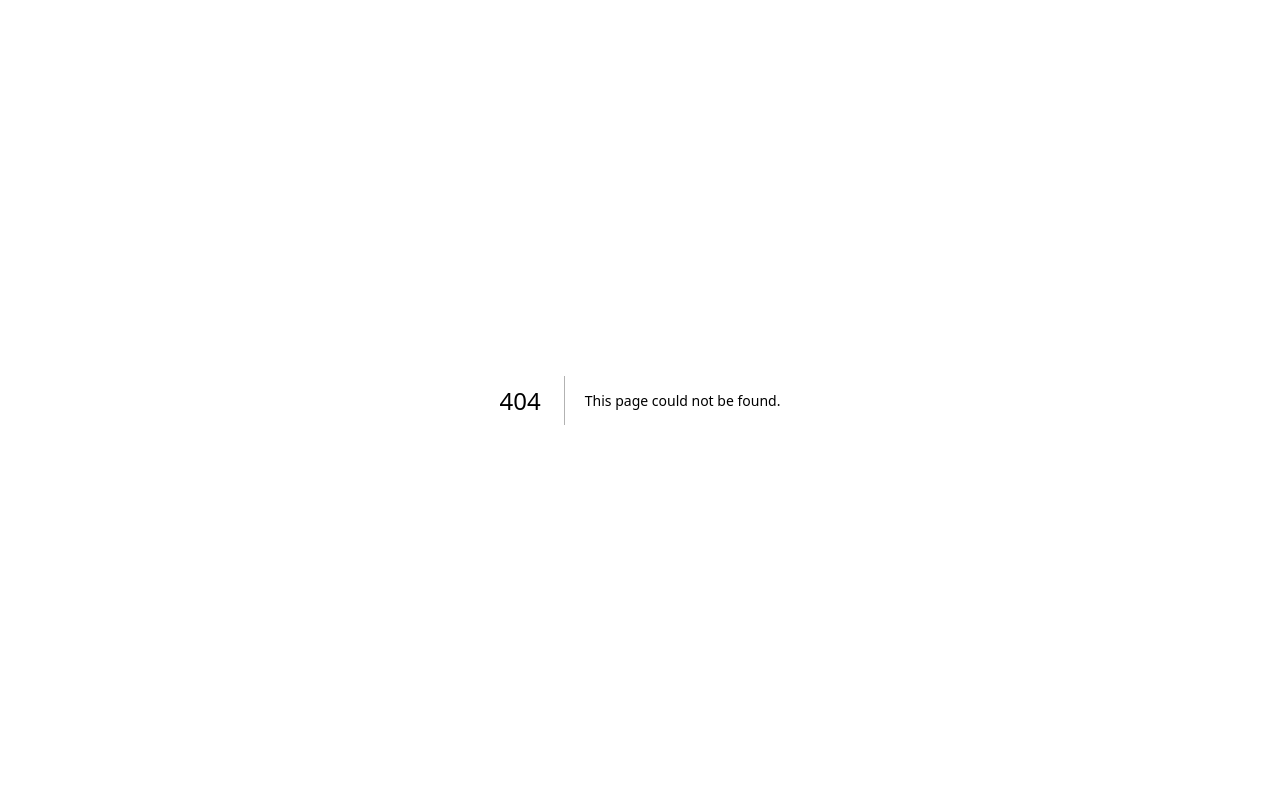
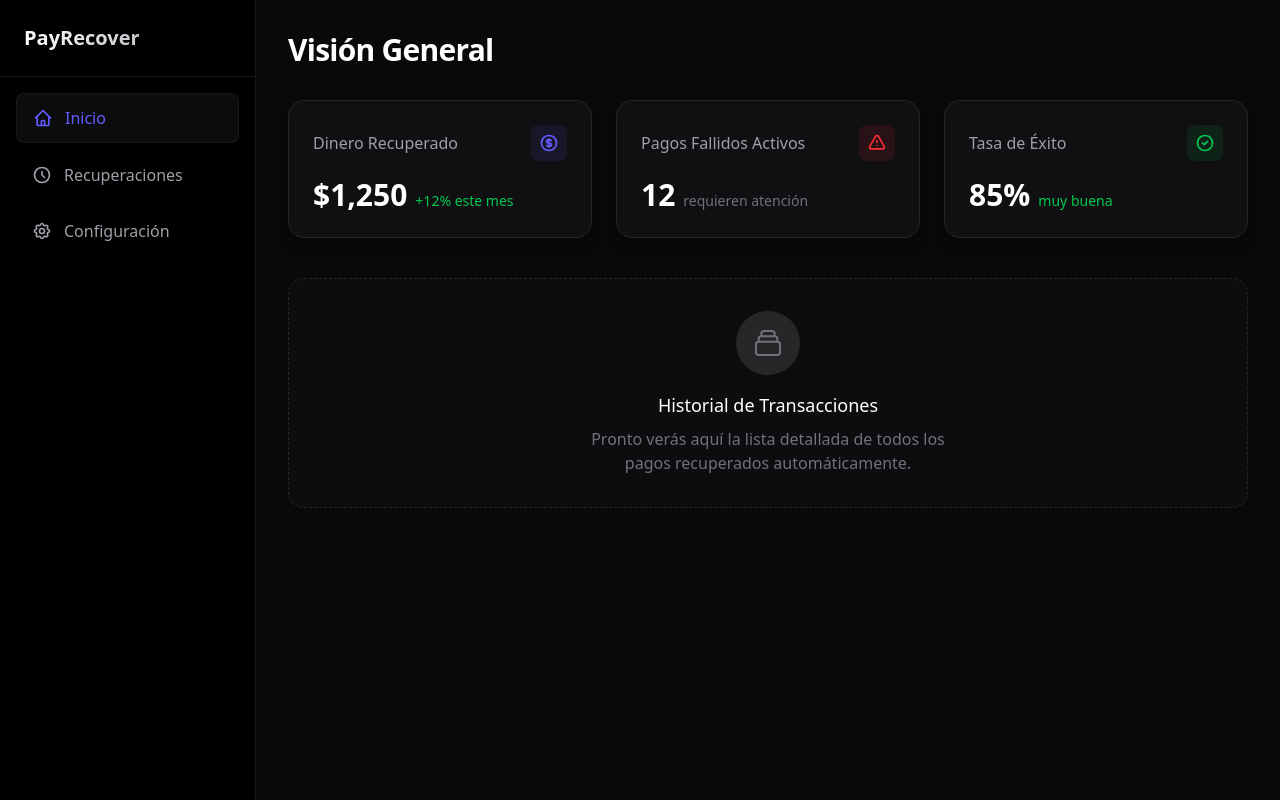
Before and after one commit to AndresS-max/payrecover-frontend, a Next.js app: page /dashboard in a window 1280 px wide. Before the commit this address had no page. Built offline with nearby package versions, Linux system fonts and the light colour scheme.

Commit message:
feat: creacion de panel de control principal (dashboard) y navegacion desde success

```diff
--- /dev/null
+++ b/src/app/dashboard/layout.tsx
@@ -0,0 +1,57 @@
+import Link from "next/link";
+import { ReactNode } from "react";
+
+export default function DashboardLayout({ children }: { children: ReactNode }) {
+  return (
+    <div className="flex h-screen bg-zinc-950 text-white font-sans selection:bg-[#635BFF] selection:text-white">
+      {/* Sidebar */}
+      <aside className="w-64 bg-black border-r border-zinc-900 flex flex-col">
+        <div className="p-6 border-b border-zinc-900">
+          <h2 className="text-xl font-bold bg-clip-text text-transparent bg-gradient-to-r from-white to-zinc-400">
+            PayRecover
+          </h2>
+        </div>
+
+        <nav className="flex-1 p-4 space-y-2">
+          <Link
+            href="/dashboard"
+            className="flex items-center space-x-3 px-4 py-3 rounded-lg bg-zinc-900/50 text-[#635BFF] font-medium transition-colors border border-zinc-800/50"
+          >
+            <svg className="w-5 h-5" fill="none" stroke="currentColor" viewBox="0 0 24 24" xmlns="http://www.w3.org/2000/svg">
+              <path strokeLinecap="round" strokeLinejoin="round" strokeWidth={2} d="M3 12l2-2m0 0l7-7 7 7M5 10v10a1 1 0 001 1h3m10-11l2 2m-2-2v10a1 1 0 01-1 1h-3m-6 0a1 1 0 001-1v-4a1 1 0 011-1h2a1 1 0 011 1v4a1 1 0 001 1m-6 0h6" />
+            </svg>
+            <span>Inicio</span>
+          </Link>
+
+          <Link
+            href="/dashboard/recoveries"
+            className="flex items-center space-x-3 px-4 py-3 rounded-lg text-zinc-400 hover:text-white hover:bg-zinc-900 transition-colors"
+          >
+            <svg className="w-5 h-5" fill="none" stroke="currentColor" viewBox="0 0 24 24" xmlns="http://www.w3.org/2000/svg">
+              <path strokeLinecap="round" strokeLinejoin="round" strokeWidth={2} d="M12 8v4l3 3m6-3a9 9 0 11-18 0 9 9 0 0118 0z" />
+            </svg>
+            <span>Recuperaciones</span>
+          </Link>
+
+          <Link
+            href="/dashboard/settings"
+            className="flex items-center space-x-3 px-4 py-3 rounded-lg text-zinc-400 hover:text-white hover:bg-zinc-900 transition-colors"
+          >
+            <svg className="w-5 h-5" fill="none" stroke="currentColor" viewBox="0 0 24 24" xmlns="http://www.w3.org/2000/svg">
+              <path strokeLinecap="round" strokeLinejoin="round" strokeWidth={2} d="M10.325 4.317c.426-1.756 2.924-1.756 3.35 0a1.724 1.724 0 002.573 1.066c1.543-.94 3.31.826 2.37 2.37a1.724 1.724 0 001.065 2.572c1.756.426 1.756 2.924 0 3.35a1.724 1.724 0 00-1.066 2.573c.94 1.543-.826 3.31-2.37 2.37a1.724 1.724 0 00-2.572 1.065c-.426 1.756-2.924 1.756-3.35 0a1.724 1.724 0 00-2.573-1.066c-1.543.94-3.31-.826-2.37-2.37a1.724 1.724 0 00-1.065-2.572c-1.756-.426-1.756-2.924 0-3.35a1.724 1.724 0 001.066-2.573c-.94-1.543.826-3.31 2.37-2.37.996.608 2.296.07 2.572-1.065z" />
+              <path strokeLinecap="round" strokeLinejoin="round" strokeWidth={2} d="M15 12a3 3 0 11-6 0 3 3 0 016 0z" />
+            </svg>
+            <span>Configuración</span>
+          </Link>
+        </nav>
+      </aside>
+
+      {/* Main Content */}
+      <main className="flex-1 overflow-y-auto bg-zinc-950 p-8">
+        <div className="max-w-6xl mx-auto">
+          {children}
+        </div>
+      </main>
+    </div>
+  );
+}
--- /dev/null
+++ b/src/app/dashboard/page.tsx
@@ -0,0 +1,72 @@
+export default function DashboardPage() {
+  return (
+    <div className="animate-in fade-in slide-in-from-bottom-4 duration-500">
+      <h1 className="text-3xl font-bold mb-8 tracking-tight text-white">
+        Visión General
+      </h1>
+
+      <div className="grid grid-cols-1 md:grid-cols-3 gap-6">
+        {/* Card 1 */}
+        <div className="bg-zinc-900/50 p-6 rounded-2xl border border-zinc-800 shadow-lg hover:border-[#635BFF]/30 hover:bg-zinc-900 transition-all duration-300">
+          <div className="flex items-center justify-between mb-4">
+            <h3 className="text-zinc-400 font-medium">Dinero Recuperado</h3>
+            <div className="p-2 bg-[#635BFF]/10 rounded-lg">
+              <svg className="w-5 h-5 text-[#635BFF]" fill="none" stroke="currentColor" viewBox="0 0 24 24" xmlns="http://www.w3.org/2000/svg">
+                <path strokeLinecap="round" strokeLinejoin="round" strokeWidth={2} d="M12 8c-1.657 0-3 .895-3 2s1.343 2 3 2 3 .895 3 2-1.343 2-3 2m0-8c1.11 0 2.08.402 2.599 1M12 8V7m0 1v8m0 0v1m0-1c-1.11 0-2.08-.402-2.599-1M21 12a9 9 0 11-18 0 9 9 0 0118 0z" />
+              </svg>
+            </div>
+          </div>
+          <div className="flex items-baseline space-x-2">
+            <span className="text-3xl font-bold text-white">$1,250</span>
+            <span className="text-sm text-green-500 font-medium">+12% este mes</span>
+          </div>
+        </div>
+
+        {/* Card 2 */}
+        <div className="bg-zinc-900/50 p-6 rounded-2xl border border-zinc-800 shadow-lg hover:border-[#635BFF]/30 hover:bg-zinc-900 transition-all duration-300">
+          <div className="flex items-center justify-between mb-4">
+            <h3 className="text-zinc-400 font-medium">Pagos Fallidos Activos</h3>
+            <div className="p-2 bg-red-500/10 rounded-lg">
+              <svg className="w-5 h-5 text-red-500" fill="none" stroke="currentColor" viewBox="0 0 24 24" xmlns="http://www.w3.org/2000/svg">
+                <path strokeLinecap="round" strokeLinejoin="round" strokeWidth={2} d="M12 9v2m0 4h.01m-6.938 4h13.856c1.54 0 2.502-1.667 1.732-3L13.732 4c-.77-1.333-2.694-1.333-3.464 0L3.34 16c-.77 1.333.192 3 1.732 3z" />
+              </svg>
+            </div>
+          </div>
+          <div className="flex items-baseline space-x-2">
+            <span className="text-3xl font-bold text-white">12</span>
+            <span className="text-sm text-zinc-500 font-medium">requieren atención</span>
+          </div>
+        </div>
+
+        {/* Card 3 */}
+        <div className="bg-zinc-900/50 p-6 rounded-2xl border border-zinc-800 shadow-lg hover:border-[#635BFF]/30 hover:bg-zinc-900 transition-all duration-300">
+          <div className="flex items-center justify-between mb-4">
+            <h3 className="text-zinc-400 font-medium">Tasa de Éxito</h3>
+            <div className="p-2 bg-green-500/10 rounded-lg">
+              <svg className="w-5 h-5 text-green-500" fill="none" stroke="currentColor" viewBox="0 0 24 24" xmlns="http://www.w3.org/2000/svg">
+                <path strokeLinecap="round" strokeLinejoin="round" strokeWidth={2} d="M9 12l2 2 4-4m6 2a9 9 0 11-18 0 9 9 0 0118 0z" />
+              </svg>
+            </div>
+          </div>
+          <div className="flex items-baseline space-x-2">
+            <span className="text-3xl font-bold text-white">85%</span>
+            <span className="text-sm text-green-500 font-medium">muy buena</span>
+          </div>
+        </div>
+      </div>
+
+      {/* Empty State / Table Placeholder for the future */}
+      <div className="mt-10 bg-zinc-900/30 border border-zinc-800 rounded-2xl p-8 text-center border-dashed">
+        <div className="mx-auto w-16 h-16 bg-zinc-800 rounded-full flex items-center justify-center mb-4">
+          <svg className="w-8 h-8 text-zinc-500" fill="none" stroke="currentColor" viewBox="0 0 24 24" xmlns="http://www.w3.org/2000/svg">
+            <path strokeLinecap="round" strokeLinejoin="round" strokeWidth={1.5} d="M19 11H5m14 0a2 2 0 012 2v6a2 2 0 01-2 2H5a2 2 0 01-2-2v-6a2 2 0 012-2m14 0V9a2 2 0 00-2-2M5 11V9a2 2 0 012-2m0 0V5a2 2 0 012-2h6a2 2 0 012 2v2M7 7h10" />
+          </svg>
+        </div>
+        <h3 className="text-lg font-medium text-white mb-2">Historial de Transacciones</h3>
+        <p className="text-zinc-500 max-w-sm mx-auto">
+          Pronto verás aquí la lista detallada de todos los pagos recuperados automáticamente.
+        </p>
+      </div>
+    </div>
+  );
+}
--- a/src/app/success/page.tsx
+++ b/src/app/success/page.tsx
@@ -1,3 +1,5 @@
+import Link from "next/link";
+
 export default function SuccessPage() {
   return (
     <div className="min-h-screen bg-black text-white flex flex-col items-center justify-center p-4 font-sans selection:bg-[#635BFF] selection:text-white">
@@ -24,12 +26,12 @@ export default function SuccessPage() {
           Tu cuenta de Stripe está vinculada. Ya estamos listos para recuperar tus pagos.
         </p>
 
-        <a
+        <Link
           href="/dashboard"
           className="bg-[#635BFF] hover:bg-[#544BD9] text-white font-medium text-lg py-4 px-10 flex items-center justify-center rounded-full transition-all duration-300 hover:scale-[1.02] hover:shadow-[0_0_40px_rgba(99,91,255,0.3)] active:scale-[0.98] w-full sm:w-auto"
         >
           Ir a mi Panel de Control
-        </a>
+        </Link>
 
       </main>
     </div>
```
